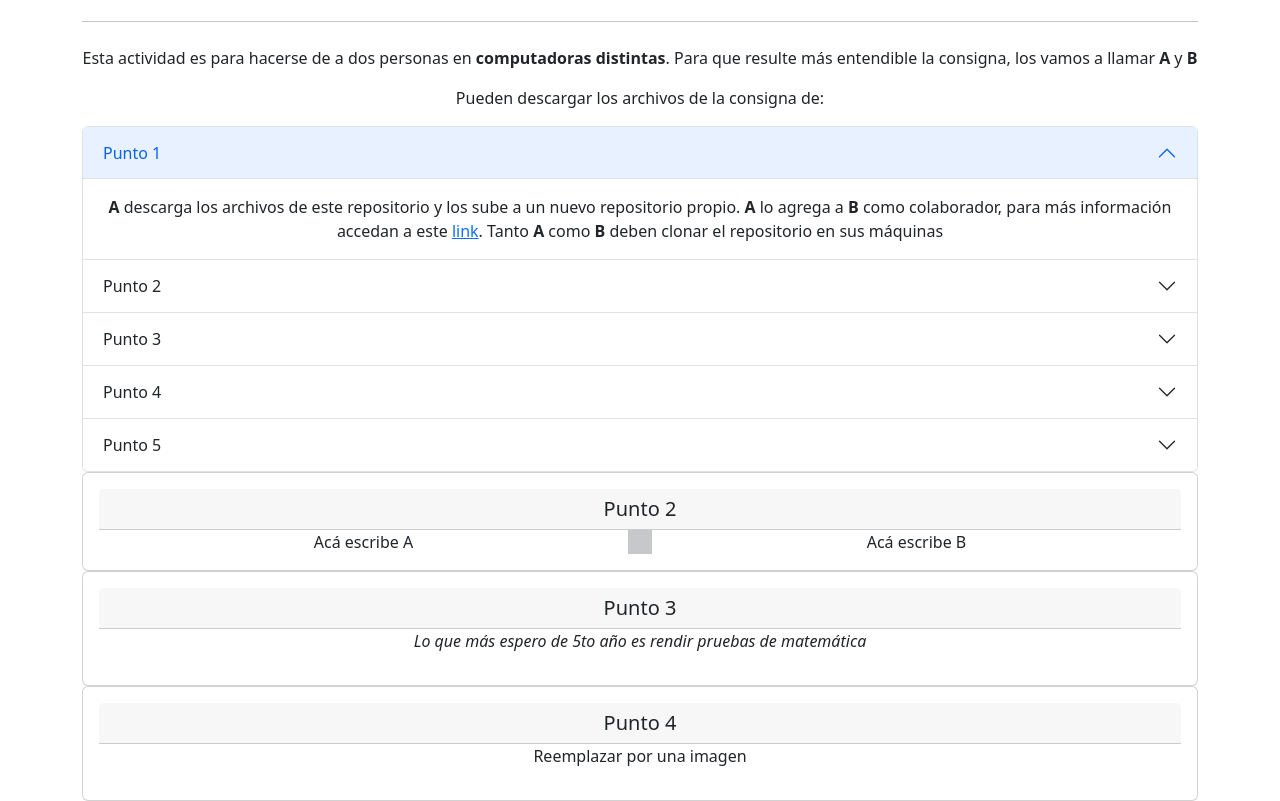
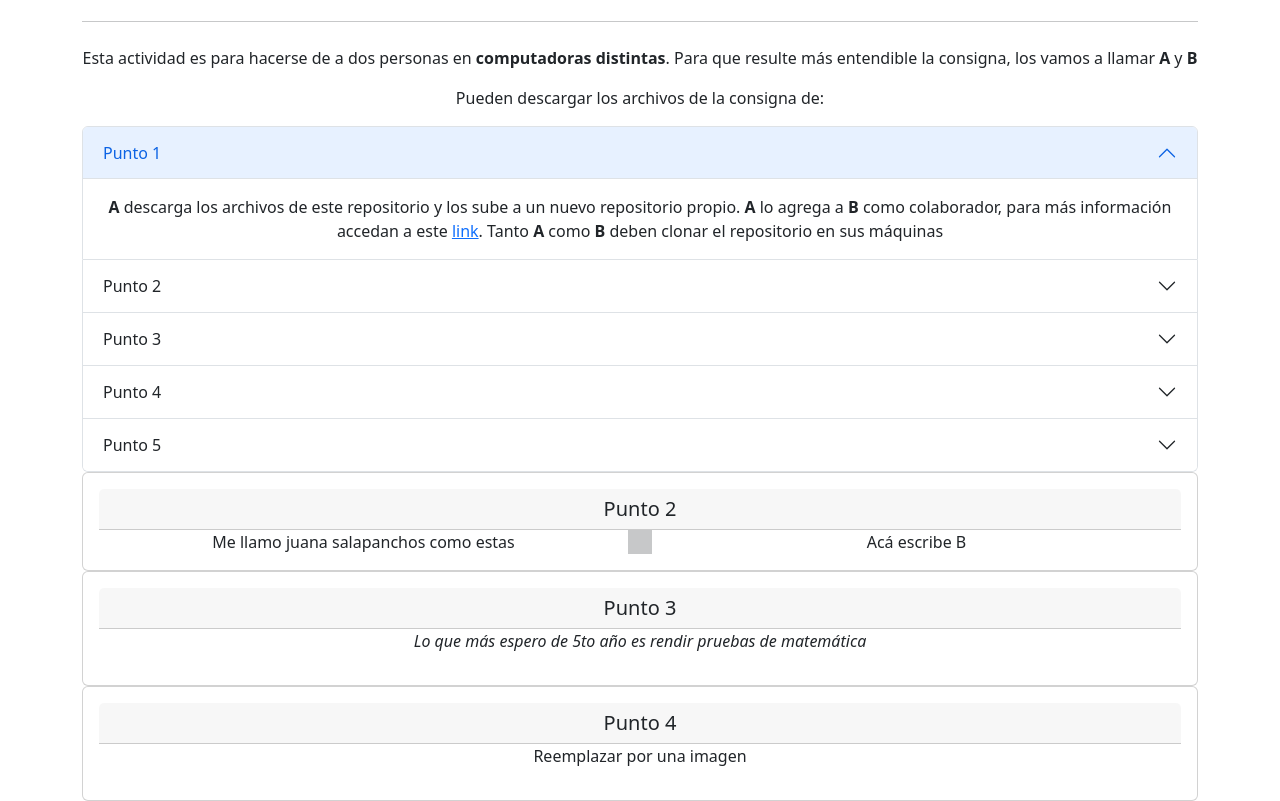
Before and after one commit to juanasalamanco/clase1, a plain HTML site: page index.html in a window 1280 px wide. Shown: the part 108-909 px from the top of the page. Drawn offline with nearby package versions, Linux system fonts and the light colour scheme.

Commit message:
cambio juana

```diff
--- a/index.html
+++ b/index.html
@@ -84,7 +84,7 @@
           <div class="container">
             <div class="row">
               <div class="col-sm">
-                Acá escribe A
+                Me llamo juana salapanchos como estas
               </div>
               <div class="vr"></div>
               <div class="col-sm">
```
